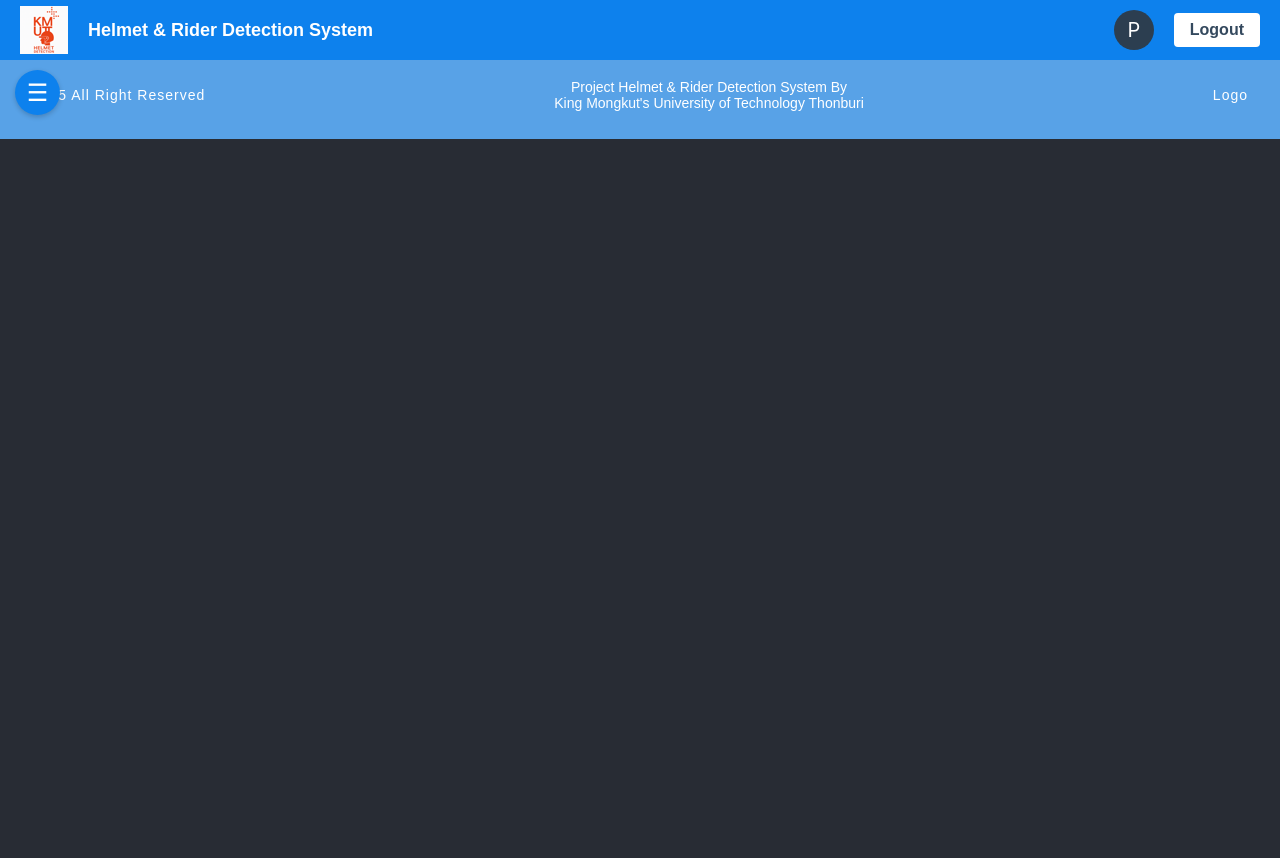
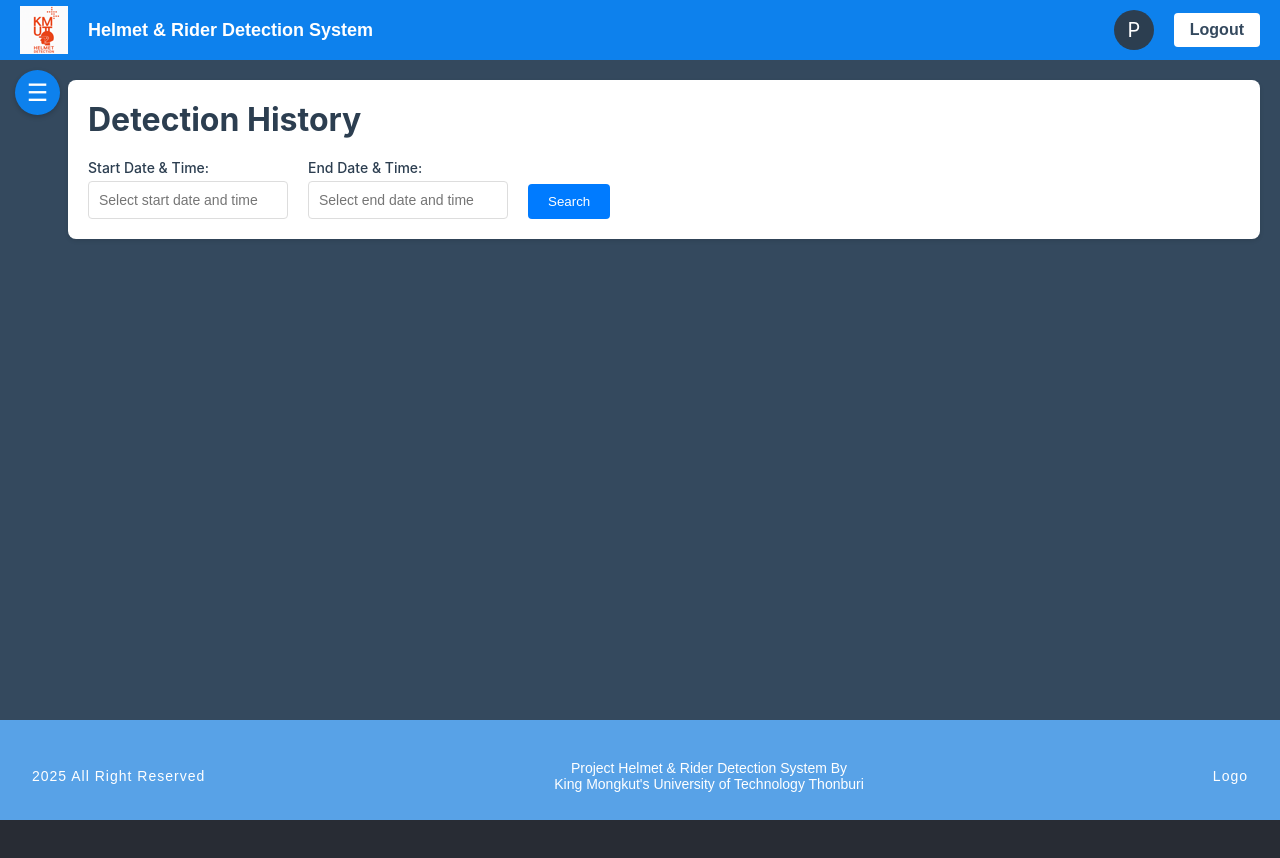
Before and after one commit to PhutawanNick/project-frontend, a React (Create React App) app: page /history in a window 1280 px wide. Before the commit the page ends 800 px from the top, so only its background shows below. Built offline with nearby package versions, Linux system fonts and the light colour scheme.

Commit message:
add History page with date range picker and history display; implement loading state and error handling

```diff
--- a/src/pages/history/History.css
+++ b/src/pages/history/History.css
@@ -0,0 +1,192 @@
+.history-container {
+  padding: 20px;
+  padding-left: 68px;
+  margin-top: 60px;
+  margin-bottom: 0px;
+  background-color: #34495e;
+  min-height: calc(100vh - 140px);
+}
+
+.history-header {
+  background-color: white;
+  padding: 20px;
+  border-radius: 8px;
+  margin-bottom: 20px;
+  box-shadow: 0 2px 4px rgba(0,0,0,0.1);
+}
+
+.history-header h1 {
+  margin: 0;
+  color: #2c3e50;
+  margin-bottom: 20px;
+}
+
+.date-picker-container {
+  display: flex;
+  gap: 20px;
+  align-items: flex-end;
+  flex-wrap: wrap;
+}
+
+.date-time-picker {
+  display: flex;
+  flex-direction: column;
+  gap: 5px;
+}
+
+.date-time-picker label {
+  color: #2c3e50;
+  font-size: 14px;
+  font-weight: 500;
+}
+
+.date-picker {
+  padding: 10px;
+  border: 1px solid #ddd;
+  border-radius: 4px;
+  width: 200px;
+  font-size: 14px;
+  background-color: white;
+}
+
+.date-picker:focus {
+  border-color: #007bff;
+  outline: none;
+  box-shadow: 0 0 0 2px rgba(0,123,255,0.25);
+}
+
+.search-button {
+  padding: 10px 20px;
+  background-color: #007bff;
+  color: white;
+  border: none;
+  border-radius: 4px;
+  cursor: pointer;
+  transition: background-color 0.3s;
+}
+
+.search-button:hover {
+  background-color: #0056b3;
+}
+
+.search-button:disabled {
+  background-color: #ccc;
+  cursor: not-allowed;
+}
+
+.history-grid {
+  display: grid;
+  grid-template-columns: repeat(auto-fill, minmax(300px, 1fr));
+  gap: 20px;
+  padding: 20px 0;
+}
+
+.history-card {
+  background-color: white;
+  border-radius: 8px;
+  overflow: hidden;
+  box-shadow: 0 2px 4px rgba(0,0,0,0.1);
+  transition: transform 0.3s;
+}
+
+.history-card:hover {
+  transform: translateY(-5px);
+}
+
+.history-card img {
+  width: 100%;
+  height: 200px;
+  object-fit: cover;
+}
+
+.card-info {
+  padding: 15px;
+}
+
+.timestamp {
+  color: #666;
+  font-size: 14px;
+  margin: 0;
+}
+
+.plate-number {
+  font-size: 18px;
+  font-weight: bold;
+  color: #2c3e50;
+  margin: 10px 0;
+}
+
+.status {
+  margin: 0;
+  padding: 5px 10px;
+  border-radius: 4px;
+  display: inline-block;
+}
+
+.status.success {
+  background-color: #28a745;
+  color: white;
+}
+
+.status.violation {
+  background-color: #dc3545;
+  color: white;
+}
+
+.loading-overlay {
+  position: fixed;
+  top: 0;
+  left: 0;
+  right: 0;
+  bottom: 0;
+  background-color: rgba(0,0,0,0.5);
+  display: flex;
+  justify-content: center;
+  align-items: center;
+  z-index: 1000;
+}
+
+.loader {
+  border: 5px solid #f3f3f3;
+  border-radius: 50%;
+  border-top: 5px solid #007bff;
+  width: 50px;
+  height: 50px;
+  animation: spin 1s linear infinite;
+}
+
+@keyframes spin {
+  0% { transform: rotate(0deg); }
+  100% { transform: rotate(360deg); }
+}
+
+/* Custom styles for time picker dropdown */
+.react-datepicker__time-container {
+  width: 100px;
+}
+
+.react-datepicker__time-box {
+  width: 100% !important;
+}
+
+.react-datepicker__time-list-item {
+  display: flex;
+  justify-content: center;
+  align-items: center;
+}
+
+/* Responsive adjustments */
+@media (max-width: 768px) {
+  .date-picker-container {
+    flex-direction: column;
+    align-items: stretch;
+  }
+
+  .date-picker {
+    width: 100%;
+  }
+
+  .search-button {
+    margin-top: 10px;
+  }
+}
--- a/src/pages/history/HistoryPage.js
+++ b/src/pages/history/HistoryPage.js
@@ -1,9 +1,106 @@
-import React from 'react';
+import React, { useState } from 'react';
+import DatePicker from 'react-datepicker';
+import "react-datepicker/dist/react-datepicker.css";
+import './History.css';
 
 function History() {
+  const [dateRange, setDateRange] = useState([null, null]);
+  const [startDate, endDate] = dateRange;
+  const [historyData, setHistoryData] = useState([]);
+  const [isLoading, setIsLoading] = useState(false);
+
+  const handleSearch = async () => {
+    if (!startDate || !endDate) {
+      alert('Please select date and time range');
+      return;
+    }
+
+    setIsLoading(true);
+    try {
+      const response = await fetch('https://allowing-secretly-mantis.ngrok-free.app/history', {
+        method: 'POST',
+        headers: {
+          'Content-Type': 'application/json',
+        },
+        body: JSON.stringify({
+          startDate: startDate.toISOString(),
+          endDate: endDate.toISOString()
+        })
+      });
+
+      const data = await response.json();
+      setHistoryData(data);
+    } catch (error) {
+      console.error('Error fetching history:', error);
+    } finally {
+      setIsLoading(false);
+    }
+  };
+
   return (
-    <div>
-      <h1>History</h1>
+    <div className="history-container">
+      <div className="history-header">
+        <h1>Detection History</h1>
+        <div className="date-picker-container">
+          <div className="date-time-picker">
+            <label>Start Date & Time:</label>
+            <DatePicker
+              selected={startDate}
+              onChange={(date) => setDateRange([date, endDate])}
+              showTimeSelect
+              timeFormat="HH:mm"
+              timeIntervals={15}
+              dateFormat="dd/MM/yyyy HH:mm"
+              placeholderText="Select start date and time"
+              className="date-picker"
+              isClearable
+            />
+          </div>
+          <div className="date-time-picker">
+            <label>End Date & Time:</label>
+            <DatePicker
+              selected={endDate}
+              onChange={(date) => setDateRange([startDate, date])}
+              showTimeSelect
+              timeFormat="HH:mm"
+              timeIntervals={15}
+              dateFormat="dd/MM/yyyy HH:mm"
+              placeholderText="Select end date and time"
+              className="date-picker"
+              isClearable
+              minDate={startDate}
+            />
+          </div>
+          <button
+            className="search-button"
+            onClick={handleSearch}
+            disabled={isLoading}
+          >
+            {isLoading ? 'Loading...' : 'Search'}
+          </button>
+        </div>
+      </div>
+
+      <div className="history-grid">
+        {historyData.map((item, index) => (
+          <div key={index} className="history-card">
+            <img src={item.imageUrl} alt={`Detection ${index}`} />
+            <div className="card-info">
+              <p className="timestamp">{new Date(item.timestamp).toLocaleString()}</p>
+              <p className="plate-number">{item.plateNumber}</p>
+              <p className={`status ${item.hasHelmet ? 'success' : 'violation'}`}>
+                {item.hasHelmet ? 'Helmet Detected' : 'No Helmet'}
+              </p>
+            </div>
+          </div>
+        ))}
+      </div>
+
+      {isLoading && (
+        <div className="loading-overlay">
+          <div className="loader"></div>
+        </div>
+      )}
     </div>
   );
 }
```
